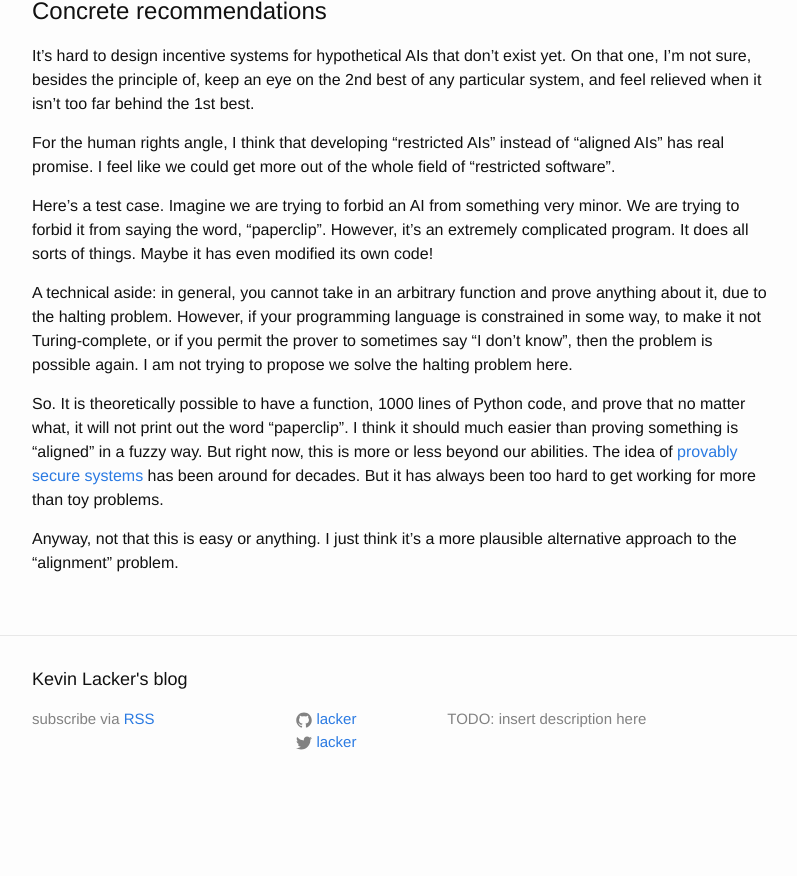
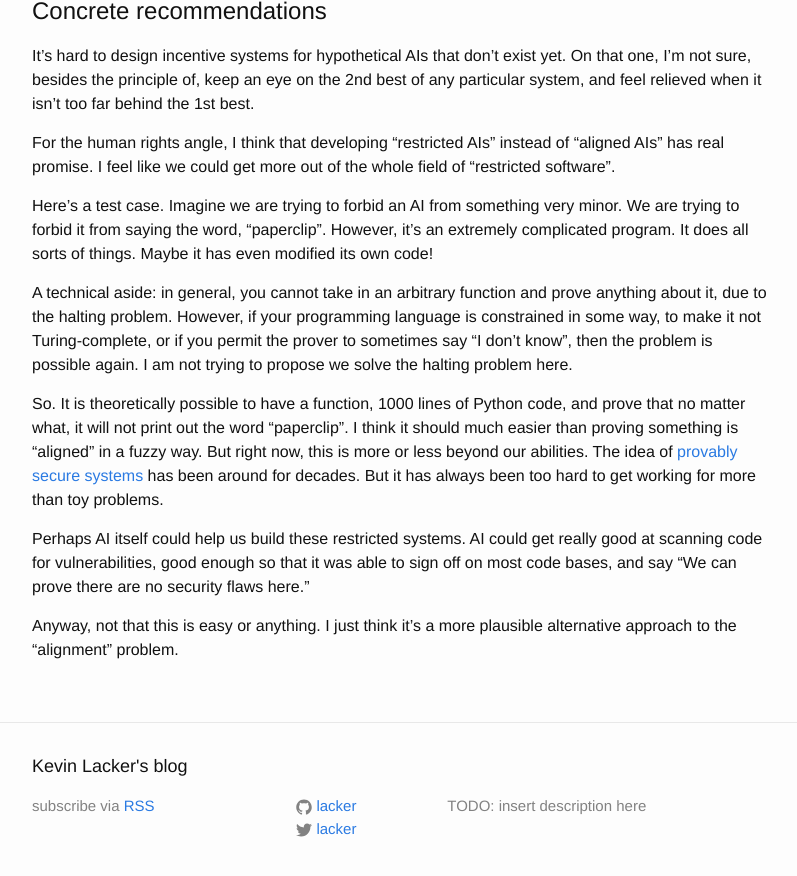
Before and after one commit to lacker/lacker.github.io, a Jekyll site: the page built from _posts/2023-04-03-on-the-impossibility-of-ai-alignment.markdown, in a window 1280 px wide and 900 px high, scrolled down 2424 px. Shown: the top 876 px of the window, without its empty margins (238-1035 px from the left). Built offline with Jekyll 4.4.1, drawn with Linux system fonts in a browser that asks for light colours; before the commit the page ends 3237 px from its top, so only the background shows below that.

Commit message:
one more para

```diff
--- a/_posts/2023-04-03-on-the-impossibility-of-ai-alignment.markdown
+++ b/_posts/2023-04-03-on-the-impossibility-of-ai-alignment.markdown
@@ -174,5 +174,10 @@ systems](https://securityboulevard.com/2019/03/provably-secure-operating-systems
 has been around for decades. But it has always been too hard to get
 working for more than toy problems.
 
+Perhaps AI itself could help us build these restricted systems. AI
+could get really good at scanning code for vulnerabilities, good
+enough so that it was able to sign off on most code bases, and say "We
+can prove there are no security flaws here."
+
 Anyway, not that this is easy or anything. I just think it's a more
 plausible alternative approach to the "alignment" problem.
```
